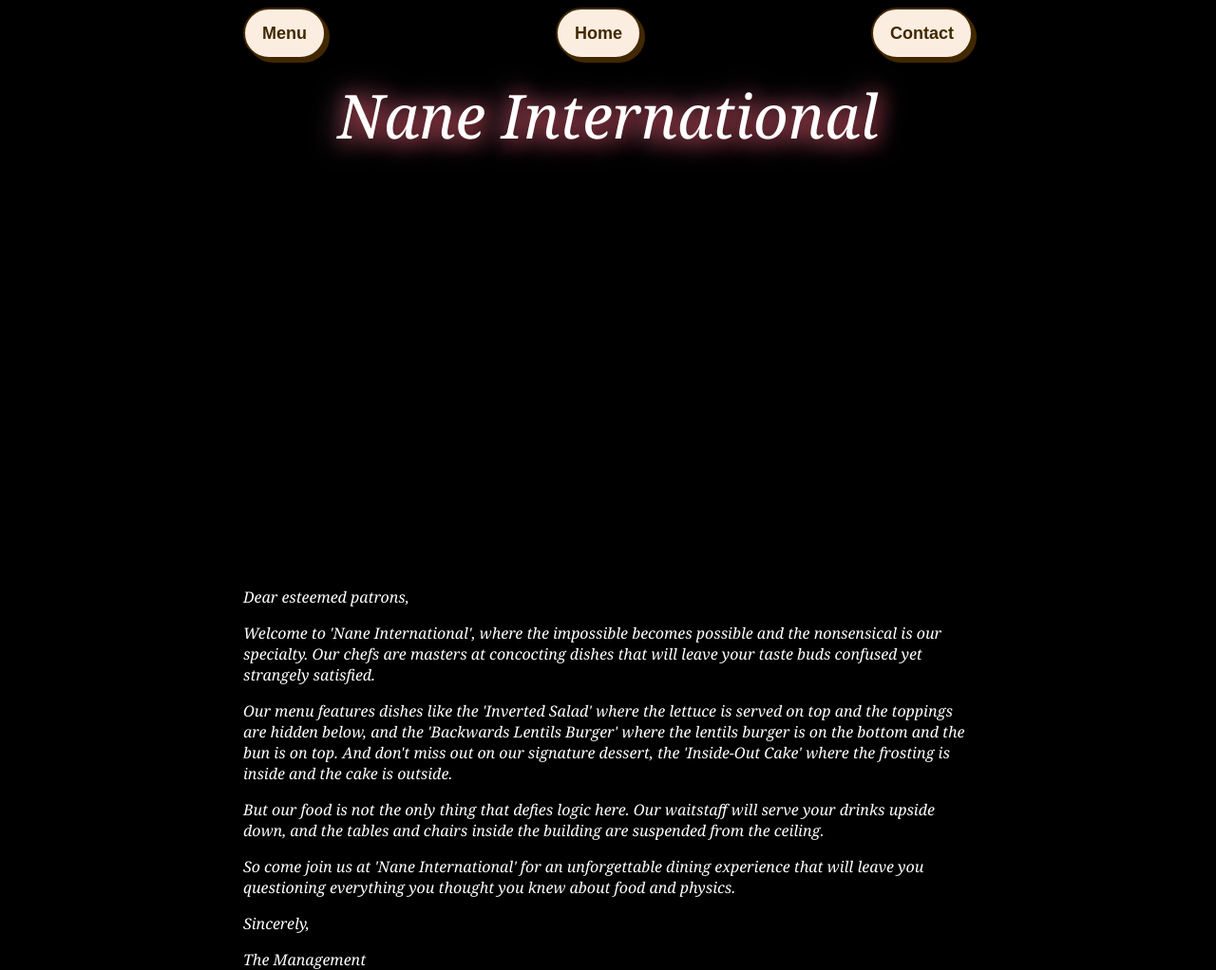
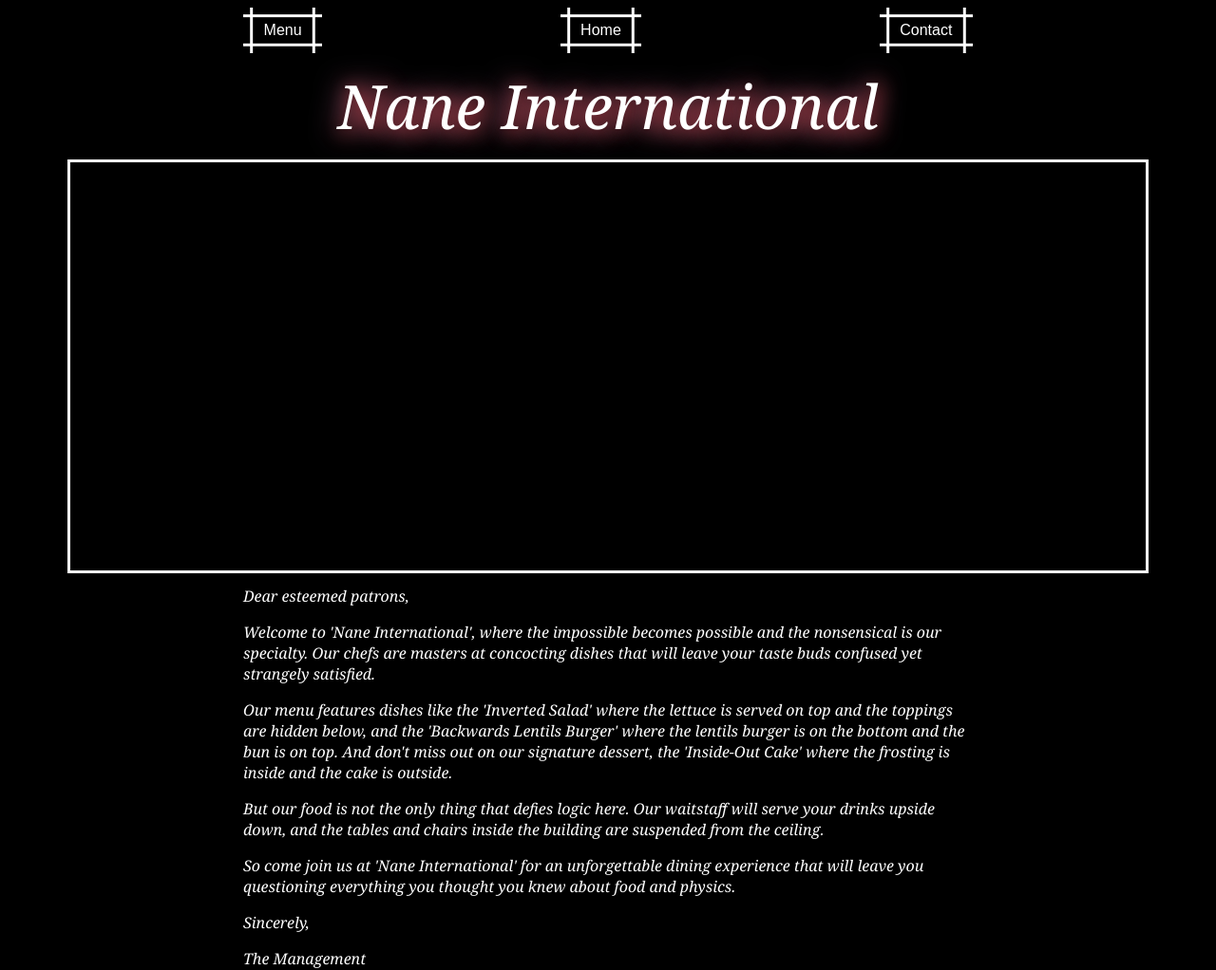
Before and after one commit to 0csis/restaurant-page, a website built with webpack: page dist/index.html in a window 1280 px wide. Shown: the whole page at 95% size. Built offline with nearby package versions, Linux system fonts and the light colour scheme; files whose address does not match are found by name; a web font is replaced by a local one.

Commit message:
change buttons style and positioning

```diff
--- a/src/style.css
+++ b/src/style.css
@@ -10,6 +10,7 @@ body {
   display: flex;
   justify-content: center;
   background-color: black;
+  font-family: "Noto Serif", "Elsie";
 }
 
 .homepage {
@@ -18,7 +19,6 @@ body {
   height: 100vh;
   width: 100vw;
   justify-content: center;
-  font-family: "Noto Serif", "Elsie";
   color: white;
   gap: 1rem;
 }
@@ -34,6 +34,7 @@ header {
 }
 
 .headerButtons {
+  position: fixed;
   justify-self: center;
   grid-column: 1 / 4;
   grid-row: 1 / 2;
@@ -43,31 +44,39 @@ header {
 }
 
 button {
-  background-color: #fbeee0;
-  border: 2px solid #422800;
-  border-radius: 30px;
-  box-shadow: #422800 4px 4px 0 0;
-  color: #422800;
-  cursor: pointer;
-  display: inline-block;
-  font-weight: 600;
-  font-size: 18px;
-  padding: 0 18px;
-  line-height: 50px;
-  text-align: center;
-  text-decoration: none;
+  --b: 3px;   /* border thickness */
+  --s: .45em; /* size of the corner */
+  --color: white;
+
+  padding: calc(.5em + var(--s)) calc(.9em + var(--s));
+  color: var(--color);
+  --_p: var(--s);
+  background:
+    conic-gradient(from 90deg at var(--b) var(--b),#0000 90deg,var(--color) 0)
+    var(--_p) var(--_p)/calc(100% - var(--b) - 2*var(--_p)) calc(100% - var(--b) - 2*var(--_p));
+  transition: .3s linear, color 0s, background-color 0s;
+  outline: var(--b) solid #0000;
+  outline-offset: .6em;
+
+  border: 0;
+
   user-select: none;
   -webkit-user-select: none;
   touch-action: manipulation;
+  font-size: 1rem;
 }
 
-button:hover {
-  background-color: #fff;
+button:hover,
+button:focus-visible{
+  --_p: 0px;
+  outline-color: var(--color);
+  outline-offset: .05em;
+  cursor: pointer;
 }
 
 button:active {
-  box-shadow: #422800 2px 2px 0 0;
-  transform: translate(2px, 2px);
+  background: var(--color);
+  color: #fff;
 }
 
 .headerText {
@@ -88,6 +97,11 @@ button:active {
   width: 85%;
   height: 25rem;
   justify-self: center;
+  --b: 3px;   /* border thickness */
+  --s: .45em; /* size of the corner */
+  --color: white;
+  padding: calc(.5em + var(--s)) calc(.9em + var(--s));
+  outline: var(--b) solid white;
 }
 
 .textHomepage {
```
